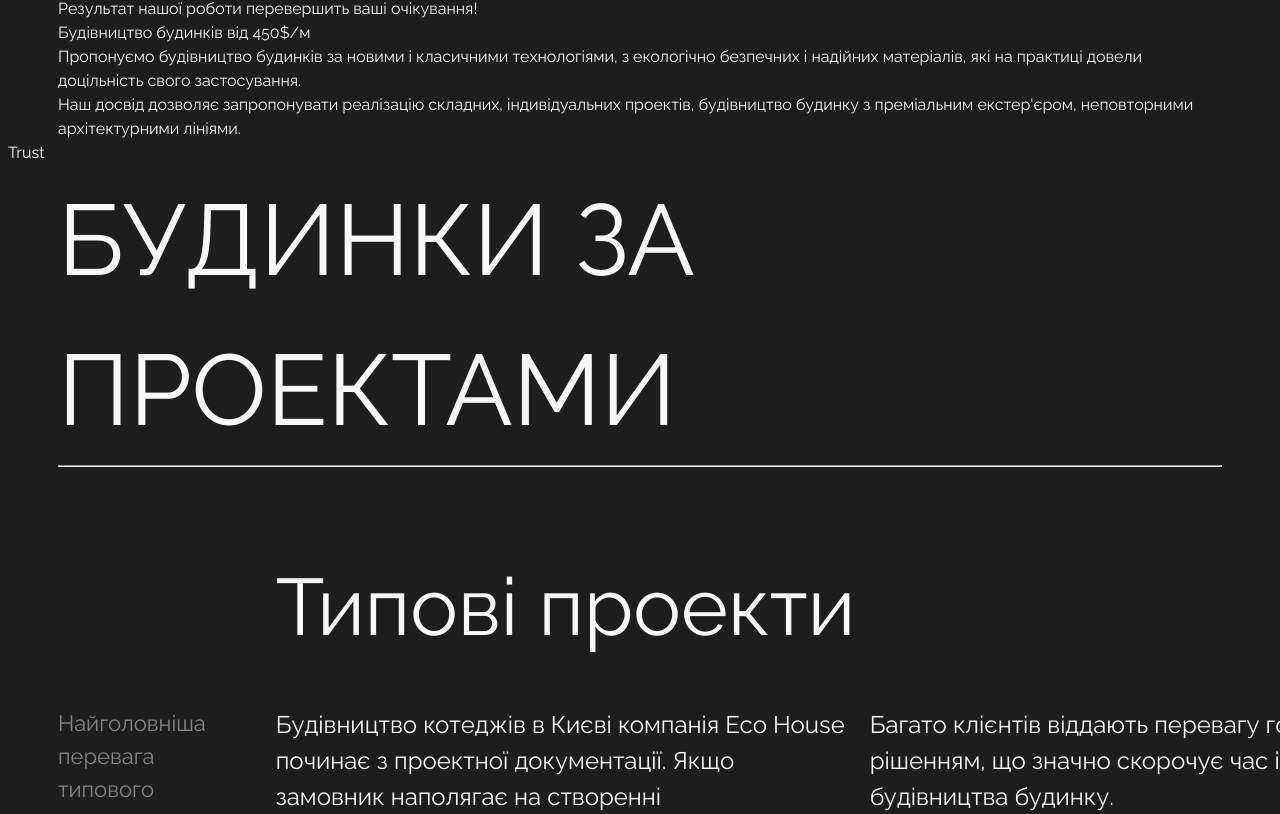
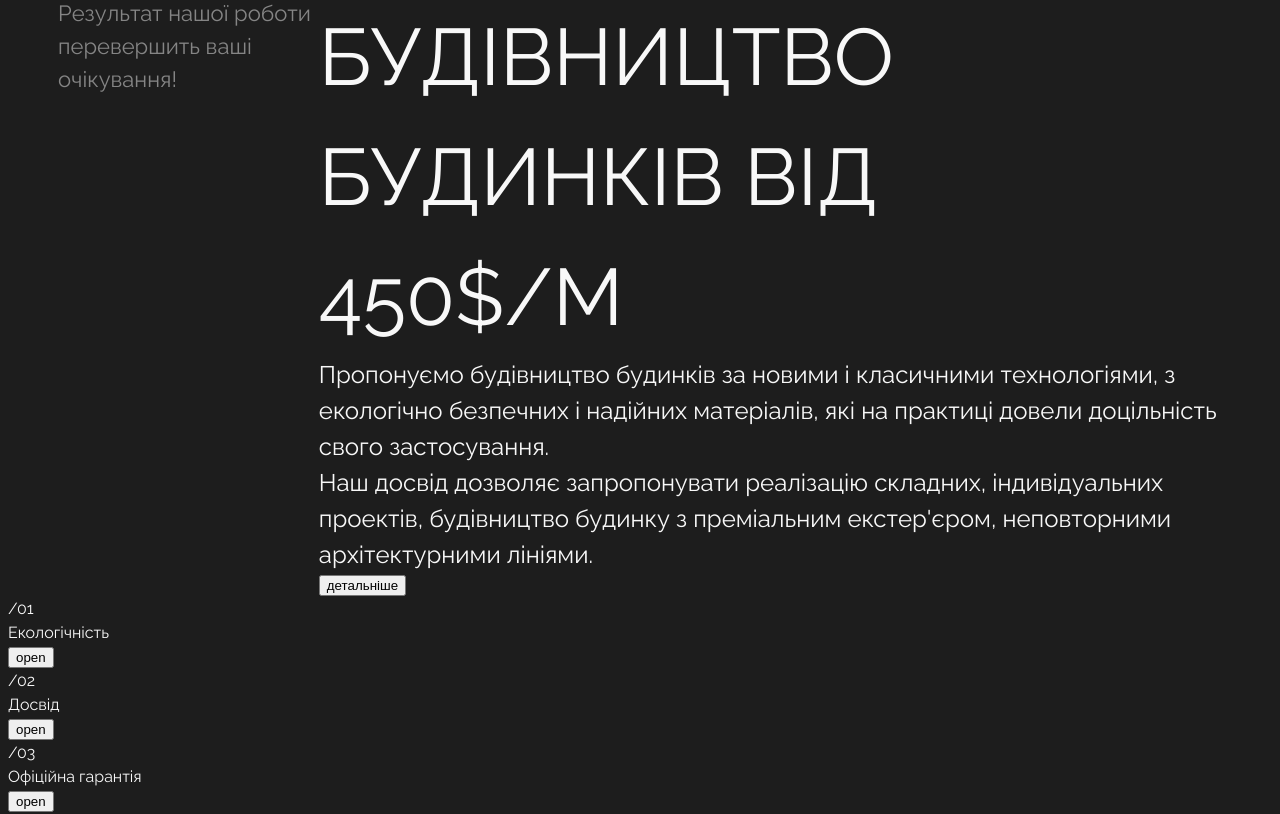
Before and after one commit to AsyaDev14/Eco-house, a React (Vite) app: page / in a window 1280 px wide. Shown: the part 2347-3161 px from the top of the page. Built offline with nearby package versions, Linux system fonts and the light colour scheme.

Commit message:
Trust section

```diff
--- a/src/components/offers/Offers.jsx
+++ b/src/components/offers/Offers.jsx
@@ -1,29 +1,45 @@
 import React from "react";
 import Container from "../Container/Containerl";
-import { OffersTittle } from "./Offers.styled";
+import {
+  OffersBuild,
+  OffersBuildSm,
+  OffersSubTit,
+  OffersTittle,
+  OffersWrapper,
+} from "./Offers.styled";
 
 const Offers = () => {
   return (
     <Container>
       <OffersTittle>ми пропонуємо</OffersTittle>
-      <div>
-        <p>Результат нашої роботи перевершить ваші очікування!</p>
-      </div>
-      <div>
-        <p>Будівництво будинків від 450$/м</p>
+      <OffersWrapper>
+        <OffersSubTit>
+          Результат нашої роботи перевершить ваші очікування!
+        </OffersSubTit>
         <div>
-          <p>
-            Пропонуємо будівництво будинків за новими і класичними технологіями,
-            з екологічно безпечних і надійних матеріалів, які на практиці довели
-            доцільність свого застосування.
-          </p>
-          <p>
-            Наш досвід дозволяє запропонувати реалізацію складних,
-            індивідуальних проектів, будівництво будинку з преміальним
-            екстер'єром, неповторними архітектурними лініями.
-          </p>
+          <OffersBuild>
+            Будівництво будинків від <br />
+            450$/м
+          </OffersBuild>
+          <div>
+            <OffersBuildSm>
+              Пропонуємо будівництво будинків за новими і класичними
+              технологіями, з екологічно безпечних і надійних матеріалів, які на
+              практиці довели доцільність свого застосування.
+            </OffersBuildSm>
+            <OffersBuildSm>
+              Наш досвід дозволяє запропонувати реалізацію складних,
+              індивідуальних проектів, будівництво будинку з преміальним
+              екстер'єром, неповторними архітектурними лініями.
+            </OffersBuildSm>
+          </div>
+          <div>
+            <img src="" alt="" />
+            <img src="" alt="" />
+            <button type="button">детальніше</button>
+          </div>
         </div>
-      </div>
+      </OffersWrapper>
     </Container>
   );
 };
--- a/src/components/offers/Offers.styled.js
+++ b/src/components/offers/Offers.styled.js
@@ -6,3 +6,24 @@ export const OffersTittle = styled.p`
   padding-bottom: 40px;
   border-bottom: 1px solid #858585;
 `;
+
+export const OffersSubTit = styled.p`
+  font-size: 22px;
+  color: #858585;
+`;
+
+export const OffersBuild = styled.p`
+  font-size: 80px;
+  color: #f8f8f8;
+  text-transform: uppercase;
+`;
+
+export const OffersBuildSm = styled.p`
+  font-size: 24px;
+  color: #f8f8f8;
+  /* width: 574px; */
+`;
+
+export const OffersWrapper = styled.div`
+  display: flex;
+`;
--- a/src/components/trust/Trust.jsx
+++ b/src/components/trust/Trust.jsx
@@ -1,7 +1,44 @@
 import React from "react";
+import TrustItem from "./TrustItem";
 
 const Trust = () => {
-  return <div>Trust</div>;
+  const trustData = [
+    {
+      text: "Lorem ipsum dolor sit amet consectetur adipisicing elit. Natus dignissimos tempore doloribus molestias id amet soluta sunt consequatur! Quas, nam!",
+      number: "01",
+      title: "Екологічність",
+    },
+    {
+      text: "Lorem ipsum dolor sit amet consectetur adipisicing elit. Natus dignissimos tempore doloribus molestias id amet soluta sunt consequatur! Quas, nam!",
+      number: "02",
+      title: "Досвід",
+    },
+    {
+      text: "Lorem ipsum dolor sit amet consectetur adipisicing elit. Natus dignissimos tempore doloribus molestias id amet soluta sunt consequatur! Quas, nam!",
+      number: "03",
+      title: "Офіційна гарантія",
+    },
+    {
+      text: "Lorem ipsum dolor sit amet consectetur adipisicing elit. Natus dignissimos tempore doloribus molestias id amet soluta sunt consequatur! Quas, nam!",
+      number: "04",
+      title: "Oперативність",
+    },
+    {
+      text: "Lorem ipsum dolor sit amet consectetur adipisicing elit. Natus dignissimos tempore doloribus molestias id amet soluta sunt consequatur! Quas, nam!",
+      number: "05",
+      title: "Доступні ціни",
+    },
+  ];
+
+  return (
+    <>
+      {trustData.map(({ text, number, title }) => {
+        return (
+          <TrustItem key={number} number={number} title={title} text={text} />
+        );
+      })}
+    </>
+  );
 };
 
 export default Trust;
--- /dev/null
+++ b/src/components/trust/TrustItem.jsx
@@ -0,0 +1,31 @@
+import React, { useState } from "react";
+
+const TrustItem = (props) => {
+  const [isClicked, setIsClicked] = useState(false);
+  const { number, title, text } = props;
+  console.log(isClicked);
+  return (
+    <>
+      {isClicked ? (
+        <div>
+          <div>/{number}</div>
+          <div>{title}</div>
+          <div>{text}</div>
+          <button type="button" onClick={() => setIsClicked(!isClicked)}>
+            close
+          </button>
+        </div>
+      ) : (
+        <div>
+          <div>/{number}</div>
+          <div>{title}</div>
+          <button type="button" onClick={() => setIsClicked(!isClicked)}>
+            open
+          </button>
+        </div>
+      )}
+    </>
+  );
+};
+
+export default TrustItem;
```
